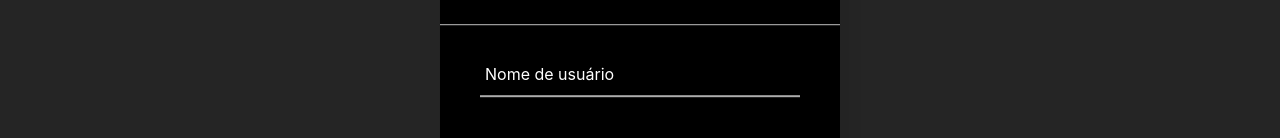
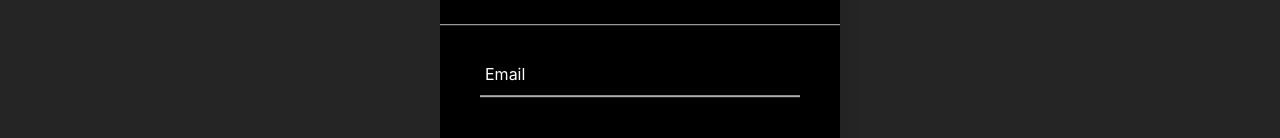
Before and after one commit to PauloK3tchup/spamton-store-frontend, a Vue app: page /login in a window 1280 px wide. Shown: the part 365-503 px from the top of the page. Built offline with nearby package versions, Linux system fonts and the light colour scheme.

Commit message:
O login foi iniciado mas ainda não funciona

```diff
--- a/src/main.js
+++ b/src/main.js
@@ -7,7 +7,7 @@ import App from './App.vue'
 import router from './router'
 import axios from 'axios'
 
-axios.defaults.baseURL = 'http://191.52.55.23:19003/'
+axios.defaults.baseURL = 'http://191.52.55.131:19003/'
 //axios.defaults.baseURL = 'http://localhost:8000/'
 
 const app = createApp(App)
--- a/src/views/LoginView.vue
+++ b/src/views/LoginView.vue
@@ -1,3 +1,21 @@
+<script setup>
+import axios from 'axios'
+import { ref } from 'vue'
+
+const user = ref({
+  email: '',
+  password: ''
+})
+
+const logar = async () => {
+  const { data } = await axios.post('/token/', user.value)
+  if (data) {
+    localStorage.setItem('token', data.access)
+    console.log(data)
+  }
+}
+</script>
+
 <template>
   <main>
     <body>
@@ -5,12 +23,12 @@
         <h1 class="title">Login</h1>
         <form method="">
           <div class="txt_field">
-            <input type="text" required />
+            <input v-model="user.email" type="email" required />
             <span></span>
-            <label>Nome de usuário</label>
+            <label>Email</label>
           </div>
           <div class="txt_field">
-            <input type="password" required />
+            <input v-model="user.password" type="password" required />
             <span></span>
             <label>Senha</label>
           </div>
@@ -20,7 +38,7 @@
           >
             Esqueceu sua senha?
           </div>
-          <input type="submit" value="Login" />
+          <input @click="logar" type="submit" value="Login" />
           <div class="signup_link">
             Não tem conta? <RouterLink to="/cadastro"> Crie uma!</RouterLink>
           </div>
```
